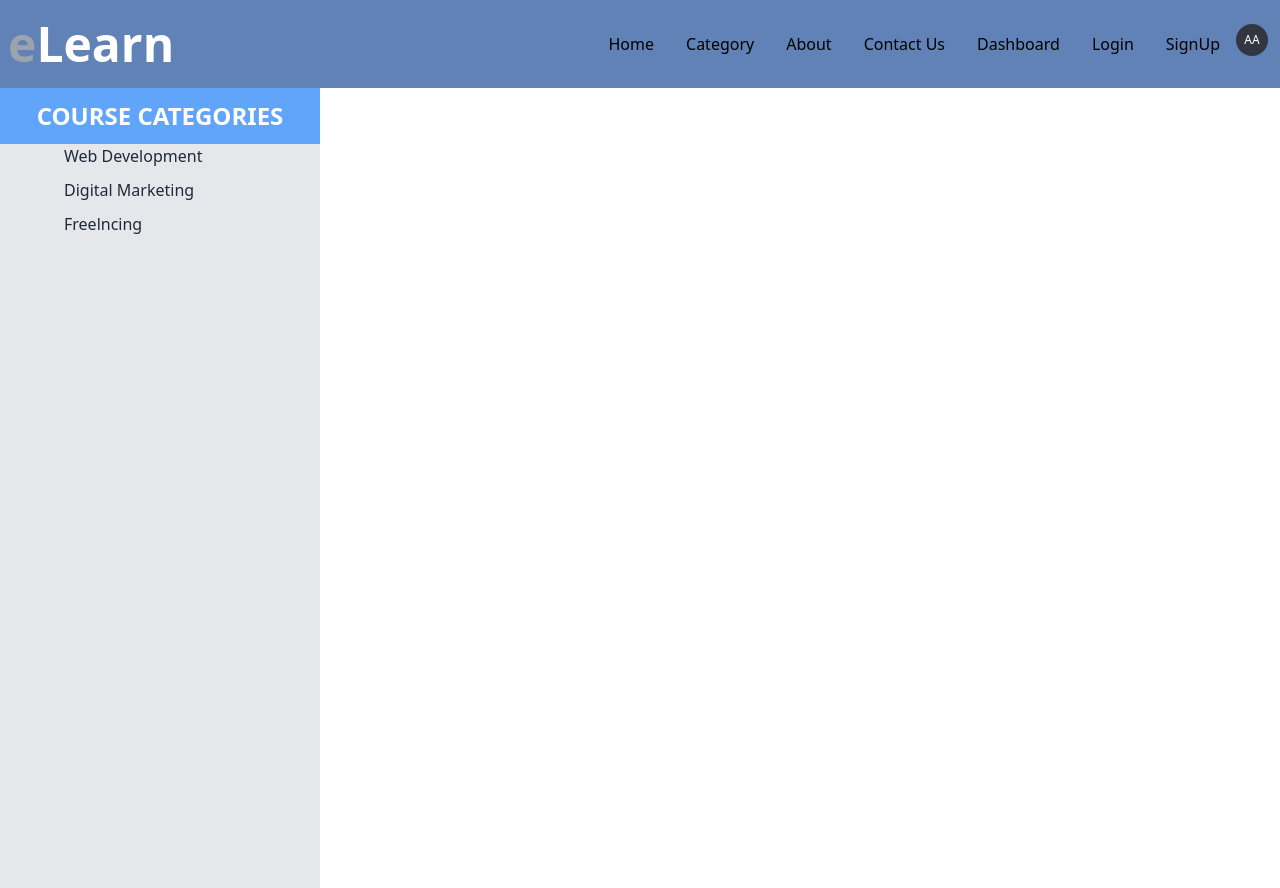
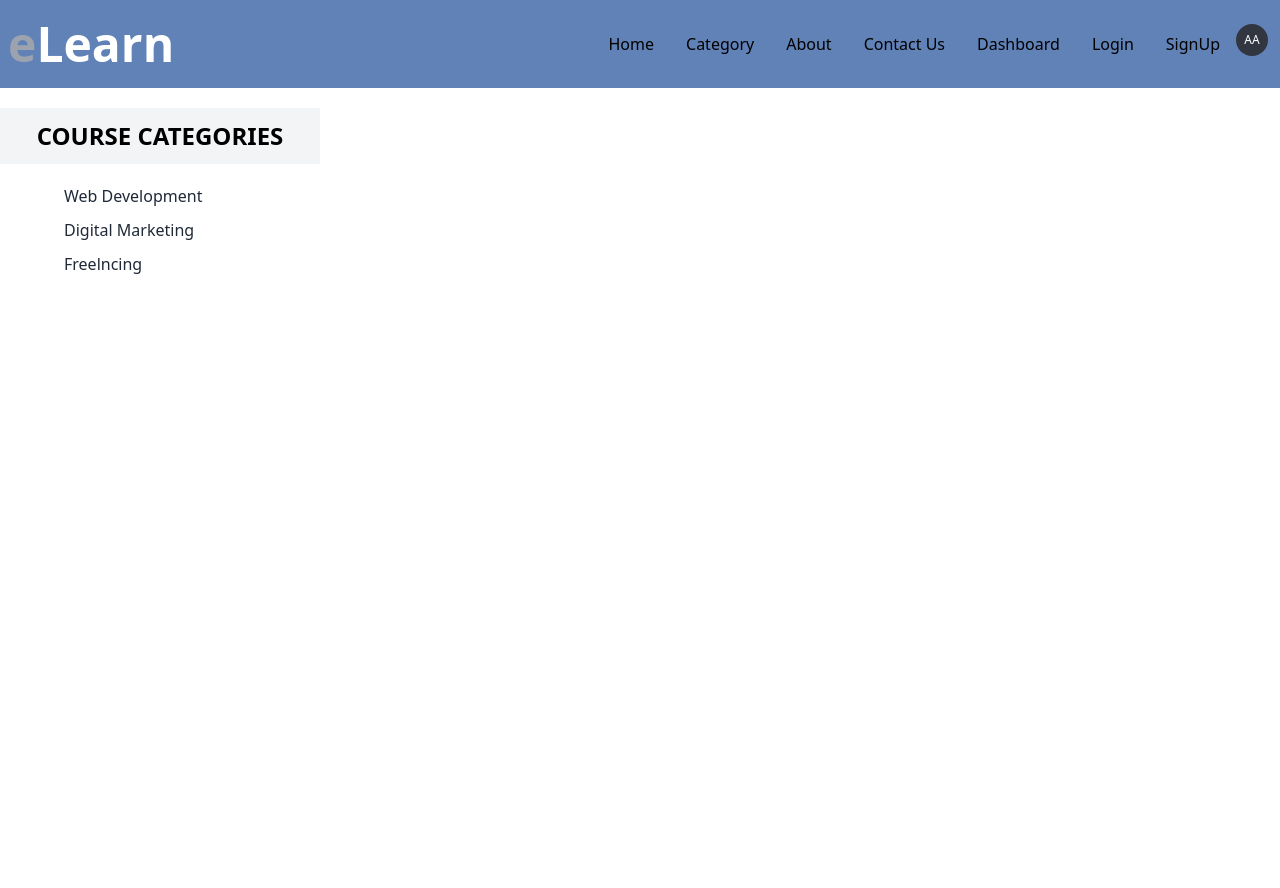
Before and after one commit to Nahid-Hasan-Sourav/elearn-client-side, a React (Vite) app: page /category in a window 1280 px wide. Built offline with nearby package versions, Linux system fonts and the light colour scheme.

Commit message:
change design on category layout

```diff
--- a/src/layout/CategoryLayout/CategoryLayout.jsx
+++ b/src/layout/CategoryLayout/CategoryLayout.jsx
@@ -22,8 +22,8 @@ const CategoryLayout = () => {
 
     return (
         <div className="flex h-screen">
-            <div className="navbar-start bg-gray-200 w-[25%] ">
-                <div className='p-3 bg-blue-400 font-bold text-2xl text-white text-center'>
+            <div className="navbar-start w-[25%] ">
+                <div className='p-3 bg-gray-100  font-bold text-2xl text-black text-center my-[20px]'>
                     <h1>COURSE CATEGORIES</h1>
                 </div>
                 <ul className=''>
```
